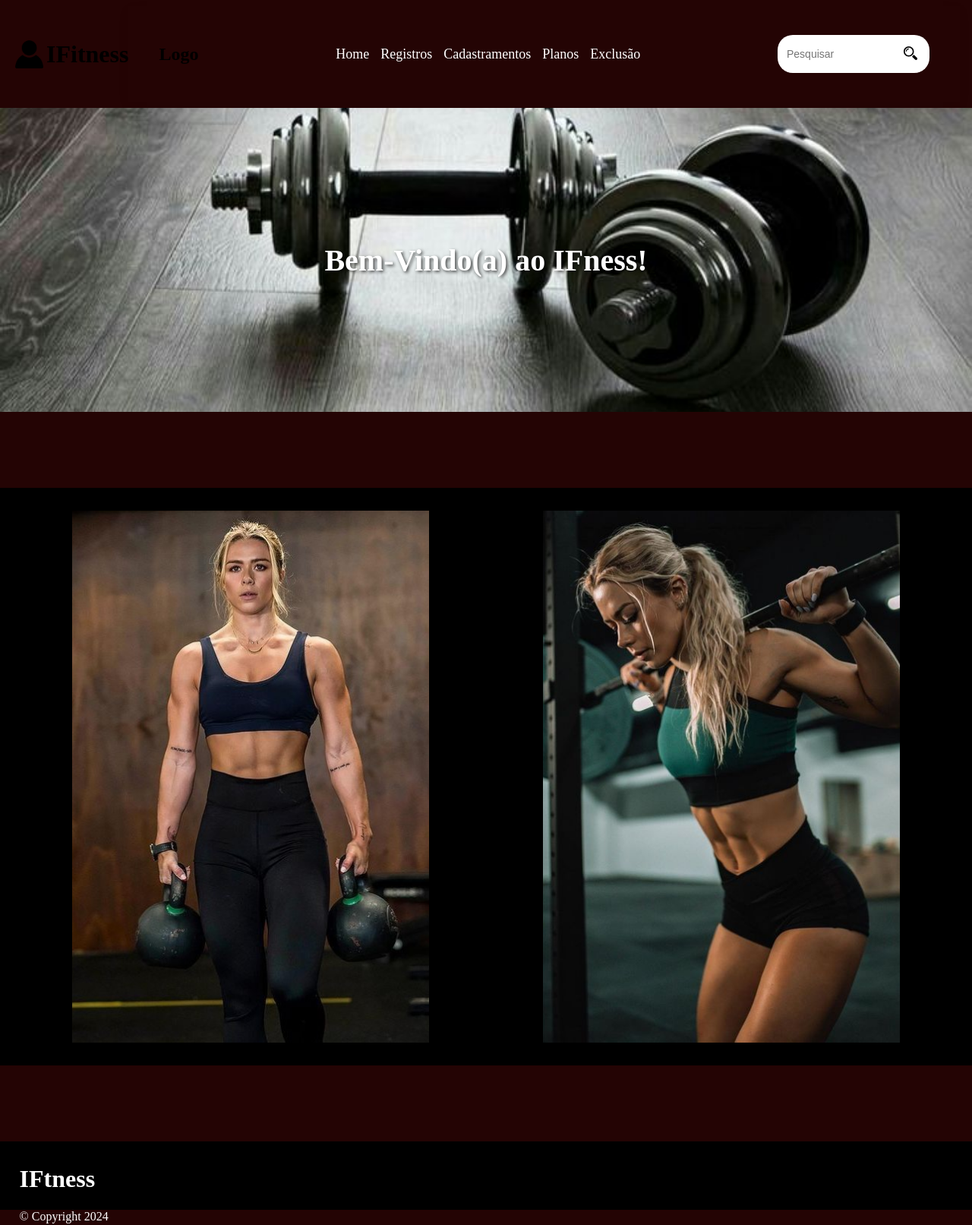
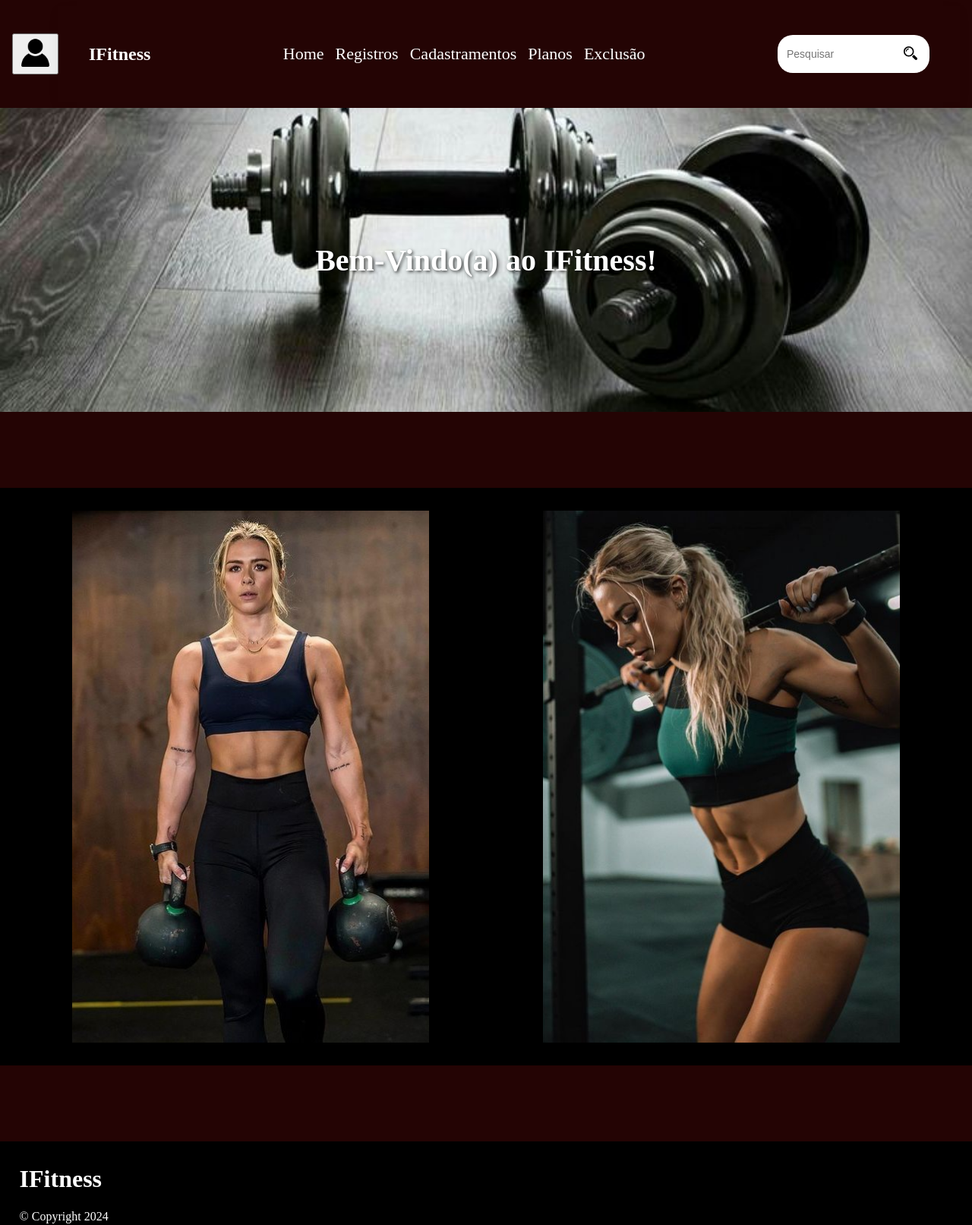
Before and after one commit to beamedina/fabrica-telas-JS, a Next.js app in the folder jsfabrica/: page / in a window 1280 px wide. Shown: the whole page at 76% size. Built offline with nearby package versions, Linux system fonts and the light colour scheme.

Commit message:
atualizações
Cores
correção da tela de cadastro
correção do footer

```diff
--- a/jsfabrica/src/app/bia-c-vendas/index.js
+++ b/jsfabrica/src/app/bia-c-vendas/index.js
@@ -1,4 +1,4 @@
-// Popup.js
+
 import React from "react";
 import styles from "./vendas.module.css";
 import Image from "next/image";
--- a/jsfabrica/src/app/bia-c-vendas/vendas.module.css
+++ b/jsfabrica/src/app/bia-c-vendas/vendas.module.css
@@ -15,7 +15,7 @@
     background: linear-gradient(to bottom, #000, #530c0c);
     border-radius: 10px;
     padding: 20px;
-    width: 700px;
+    width: 800px;
     height: 400px;
     max-width: 600px;
     box-shadow: 0 4px 15px rgba(0, 0, 0, 0.5);
@@ -51,11 +51,11 @@
   }
 
   .label {
+    display: block;
     font-family: "Jockey One", sans-serif;
     color: #a09a9a;
     text-align: left;
-    margin: 0 ;
-    margin-bottom: 25px;
+    margin: 0 0 5px 10%;
     width: 80%;
 
   }
@@ -68,7 +68,7 @@
     height: 40px;
     border-radius: 7px;
     width: 80%;
-    margin: 0 auto;
+    margin: 0 auto 20px auto;
     background-color: #c4c4c4;
     font-family: "Jockey One", sans-serif;
   }
--- a/jsfabrica/src/app/bia-telainicio/index.js
+++ b/jsfabrica/src/app/bia-telainicio/index.js
@@ -9,7 +9,7 @@ const Inicio = () => {
             <Header />
             <main className={styles.corpo}>
                 <div className={styles.bemVindo}>
-                    <h1>Bem-Vindo(a) ao IFness!</h1>
+                    <h1>Bem-Vindo(a) ao IFitness!</h1>
                 </div>
                 <div className={styles.divImagens}>
                 <Image className={styles.user} src='/Image/mulher.jpg' alt='muié' width={470} height={700} />
--- a/jsfabrica/src/components/Footer/Footer.module.css
+++ b/jsfabrica/src/components/Footer/Footer.module.css
@@ -1,10 +1,12 @@
 .footer {
     background-color: black;
     color: #ffffff;
-    height: 80px;
+    height: 100px;
     padding-top: 10px;
+
   }
 
   .content {
     margin-left: 2%;
+    flex: 1;
   }
--- a/jsfabrica/src/components/Footer/index.js
+++ b/jsfabrica/src/components/Footer/index.js
@@ -5,7 +5,7 @@ const Footer = () => {
   return (
     <footer className={styles.footer}>
       <div className={styles.content}>
-        <h1>IFtness</h1>
+        <h1>IFitness</h1>
         <p>© Copyright 2024</p>
       </div>
     </footer>
--- a/jsfabrica/src/components/Header/Header.module.css
+++ b/jsfabrica/src/components/Header/Header.module.css
@@ -21,6 +21,10 @@
   width: 100vw;
 }
 
+.titulo{
+  color: #ffff;
+}
+
 .menu {
   font-size: 18px;
   display: flex;
@@ -34,6 +38,8 @@
   right: 20px;
   flex-grow: 1;
 }
+
+
 
 .itemMenu {
   position: relative;
@@ -59,6 +65,7 @@
   display: block;
   color: #fff;
   text-decoration: none;
+  font-size: 14px;
 }
 
 .subMenu a:hover {
@@ -66,7 +73,7 @@
 }
 
 .linkMenu {
-  font-size: 18px;
+  font-size: 22px;
   color: #fff;
   text-decoration: none;
 }
@@ -162,7 +169,7 @@
     right: -300px;
     width: 250px;
     height: 100vh;
-    background: #2a3239;
+    background: #530000;
     box-shadow: 0 40px 60px rgba(0, 0, 0, 0.1);
     padding: 20px 0 0 10px;
     transition: 0.3s ease-in-out;
--- a/jsfabrica/src/components/Header/index.js
+++ b/jsfabrica/src/components/Header/index.js
@@ -18,6 +18,7 @@ const Header = () => {
   return (
     <header className={styles.header}>
        <div className={styles.headerDiv}>
+         <button>
           <Image
             className={styles.user}
             src='/Image/usuario.png'
@@ -25,10 +26,10 @@ const Header = () => {
             width={45}
             height={45}
           />
-          <h1>IFitness</h1>
+         </button>
         </div>
     <nav className={styles.nav}>
-      <h2 className={styles.logo}>Logo</h2>
+      <h1 className={styles.titulo}>IFitness</h1>
       <ul className={`${styles.menu} ${menuOpen ? styles.active : ""}`}>
         <li className={styles.itemMenu}>
           <a className={styles.linkMenu} href="#">
```
